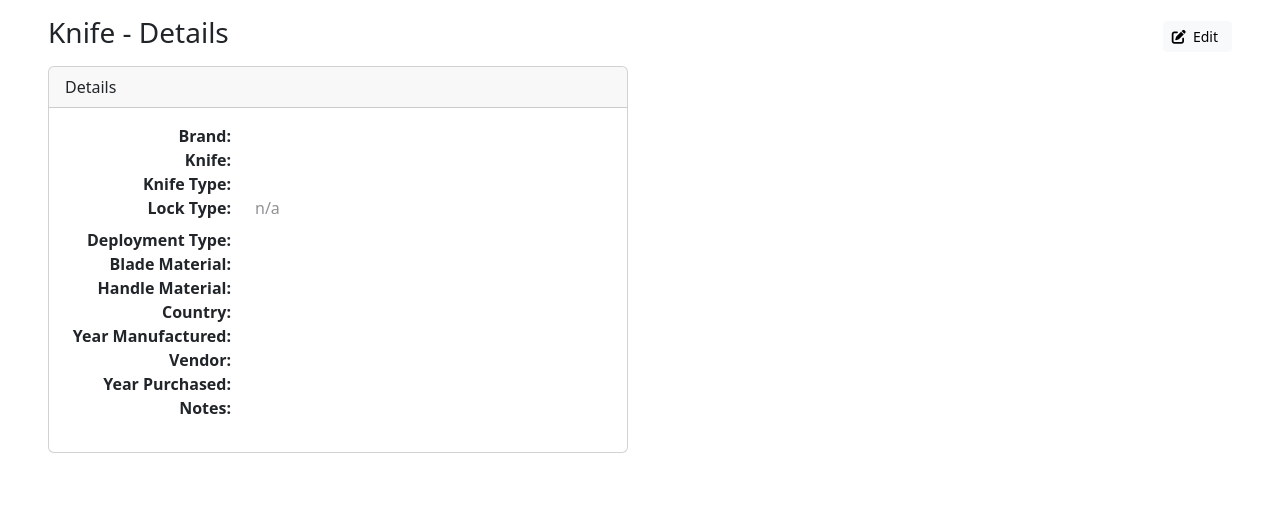
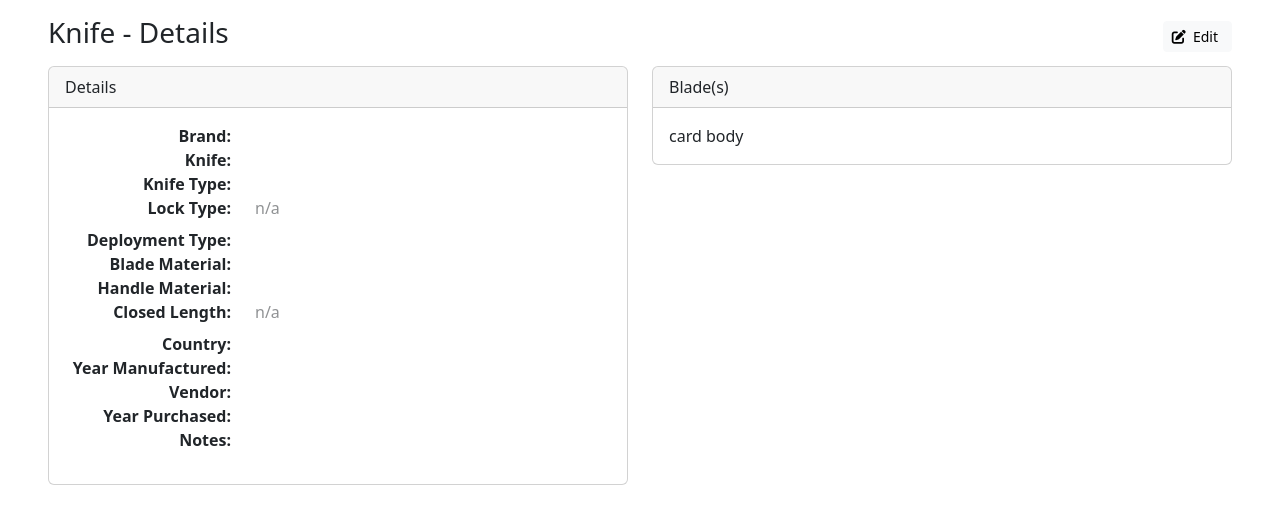
Before and after one commit to daniel-certa-1228/stabby, a Django app: template stabby_web/templates/stabby_web/knife-detail.html in a window 1280 px wide. Shown: the part 56-580 px from the top of the page. Run offline with Django 4.2, Linux system fonts and the light colour scheme; the template is opened without the code that fills it, so the values that code supplies are empty; some libraries are stand-ins or nearby versions.

Commit message:
more html

```diff
--- a/stabby_web/templates/stabby_web/knife-detail.html
+++ b/stabby_web/templates/stabby_web/knife-detail.html
@@ -22,13 +22,27 @@
                         <dt class="col-sm-4 text-end">Knife Type:</dt>
                         <dd class="col-sm-8 text-left">{{ knife.knife_type }}</dd>
                         <dt class="col-sm-4 text-end">Lock Type:</dt>
-                        <dd class="col-sm-8 text-left">{% if knfife.lock_type %}{{ knife.lock_type }}{% else %}<span class="text-body-tertiary">n/a{% endif %}</dd>
+                        <dd class="col-sm-8 text-left">
+                            {% if knfife.lock_type %}
+                                {{ knife.lock_type }}
+                            {% else %}
+                                <span class="text-body-tertiary">n/a
+                            {% endif %}
+                        </dd>
                         <dt class="col-sm-4 text-end">Deployment Type:</dt>
                         <dd class="col-sm-8 text-left">{{ knife.deployment_type }}</dd>
                         <dt class="col-sm-4 text-end">Blade Material:</dt>
                         <dd class="col-sm-8 text-left">{{ knife.blade_material }}</dd>
                         <dt class="col-sm-4 text-end">Handle Material:</dt>
                         <dd class="col-sm-8 text-left">{{ knife.handle_material }}</dd>
+                        <dt class="col-sm-4 text-end">Closed Length:</dt>
+                        <dd class="col-sm-8 text-left">
+                            {% if knife.closed_length %}
+                                {{ knife.closed_length }}&nbsp;{% if knife.uom %}{{ knife.uom }}{% endif %}
+                            {% else %}
+                                <span class="text-body-tertiary">n/a
+                            {% endif %}
+                        </dd>
                         <dt class="col-sm-4 text-end">Country:</dt>
                         <dd class="col-sm-8 text-left">{{ knife.country }}</dd>
                         <dt class="col-sm-4 text-end">Year Manufactured:</dt>
@@ -41,12 +55,17 @@
                         <dd class="col-sm-8 text-left">{{ knife.notes }}</dd>
                     </dl>
                 </div>
-                {% comment %} <ul class="list-group list-group-flush">
-                  <li class="list-group-item">{{ knife.name}} - {{ knife.brand }}</li>
-                  <li class="list-group-item">A second item</li>
-                  <li class="list-group-item">A third item</li>
-                </ul> {% endcomment %}
-              </div>
+            </div>
+        </div>
+        <div class="col-md-6">
+            <div class="card">
+                <div class="card-header">
+                  Blade(s)
+                </div>
+                <div class="card-body">
+                    card body
+                </div>
+            </div>
         </div>
     </div>
 
```
